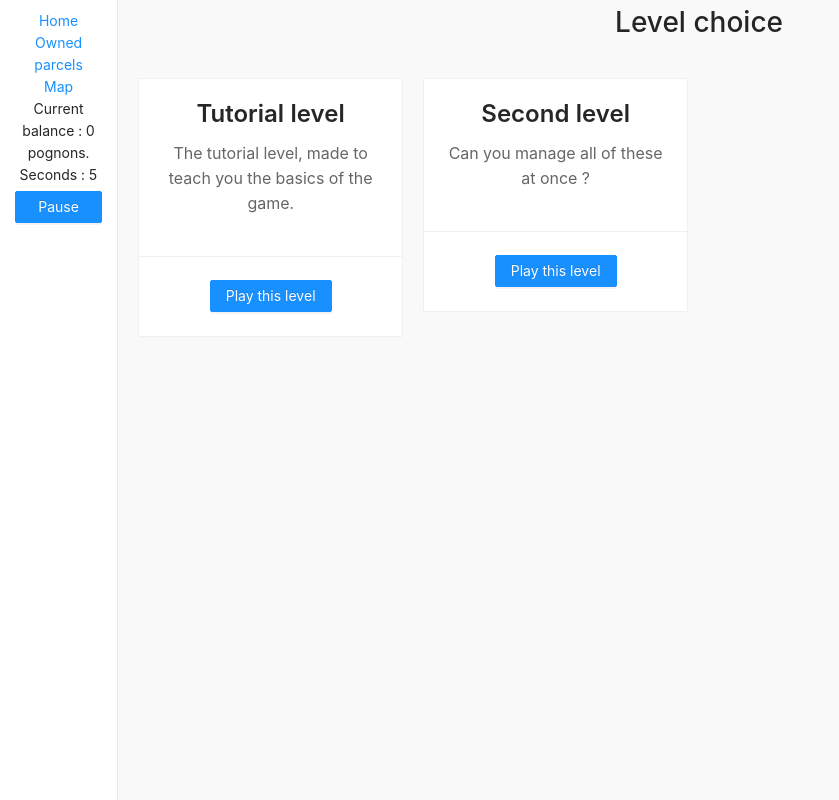
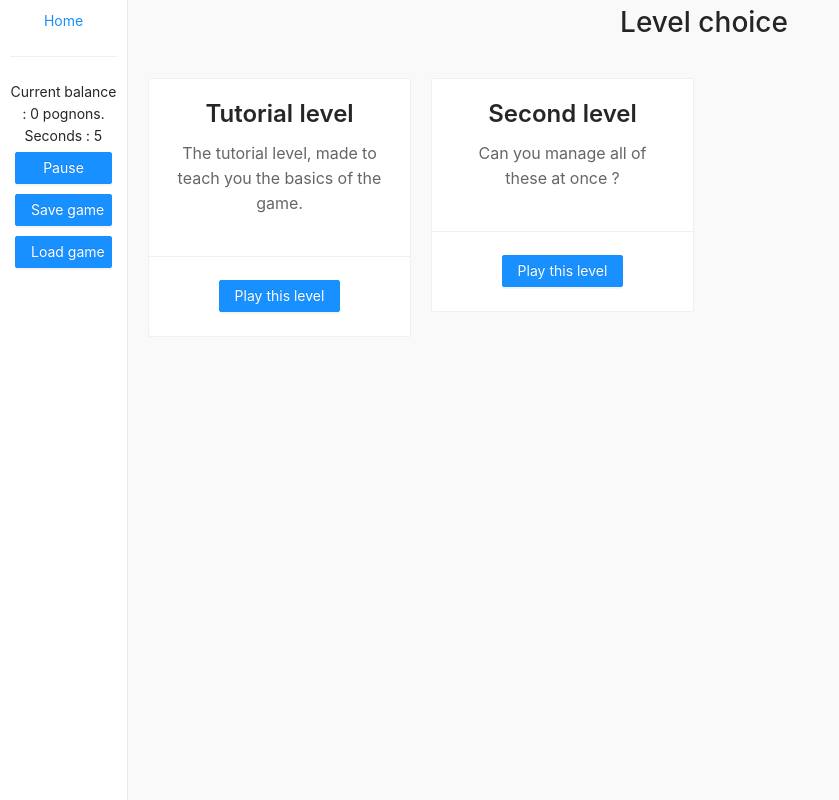
Before and after one commit to LaDistance/farm-and-conquer, a React (Create React App) app: page / in a window 1280 px wide. Shown: the whole page, without its empty margins (0-839 px from the left). Built offline with nearby package versions, Linux system fonts and the light colour scheme.

Commit message:
Better navbar

```diff
--- a/src/components/Navbar/Navbar.tsx
+++ b/src/components/Navbar/Navbar.tsx
@@ -1,4 +1,4 @@
-import { Button } from "antd";
+import { Button, Divider } from "antd";
 import { useState } from "react";
 import { Link } from "react-router-dom";
 import { useAppDispatch, useAppSelector } from "../../app/hooks";
@@ -42,7 +42,7 @@ export const Navbar = ({
     setPaused(!paused);
   };
 
-  /*   const handleSaveGame = () => {
+  const handleSaveGame = () => {
     const state = {
       money,
       parcels,
@@ -62,12 +62,20 @@ export const Navbar = ({
       dispatch(setOwnedParcels(state.ownedParcels));
       dispatch(updateLevel(state.level));
     }
-  }; */
+  };
   return (
     <div className={styles.navbar}>
       <Link to="/">Home</Link>
-      <Link to="/owned-parcels">Owned parcels</Link>
-      <Link to="/map">Map</Link>
+      {level !== 0 ? (
+        <>
+          <Link to="/owned-parcels">Owned parcels</Link>
+          <Link to="/map">Map</Link>
+        </>
+      ) : (
+        <></>
+      )}
+      <Divider />
+      {level !== 0 ? <span>Current level : {level}</span> : <></>}
       <span>Current balance : {money} pognons.</span>
       <SecondsCounter />
       <Button
@@ -77,12 +85,12 @@ export const Navbar = ({
       >
         {paused ? "Play" : "Pause"}
       </Button>
-      {/*       <Button className={styles.button} type="primary" onClick={handleSaveGame}>
+      <Button className={styles.button} type="primary" onClick={handleSaveGame}>
         Save game
       </Button>
       <Button className={styles.button} type="primary" onClick={handleLoadGame}>
         Load game
-      </Button> */}
+      </Button>
     </div>
   );
 };
```
